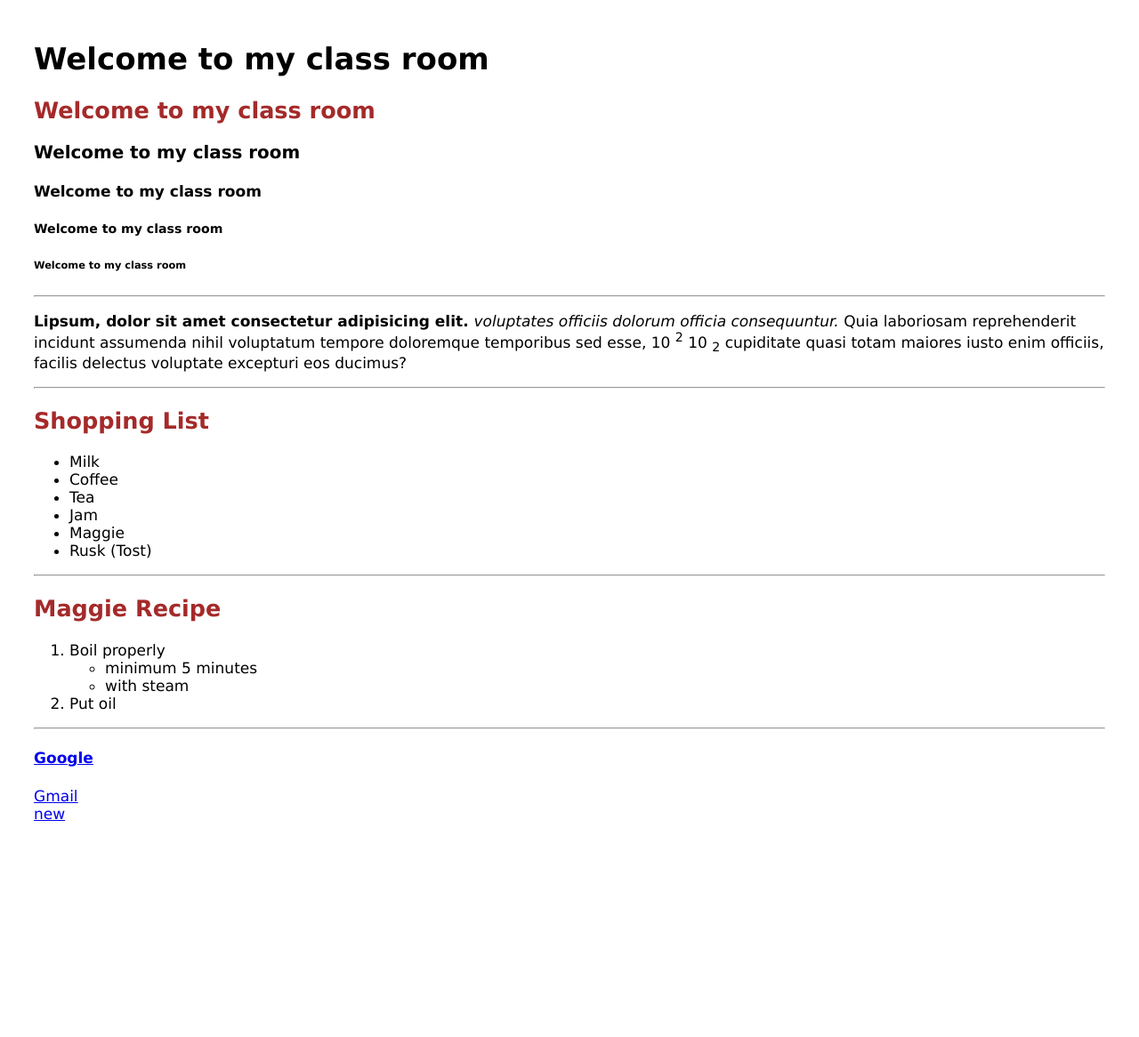
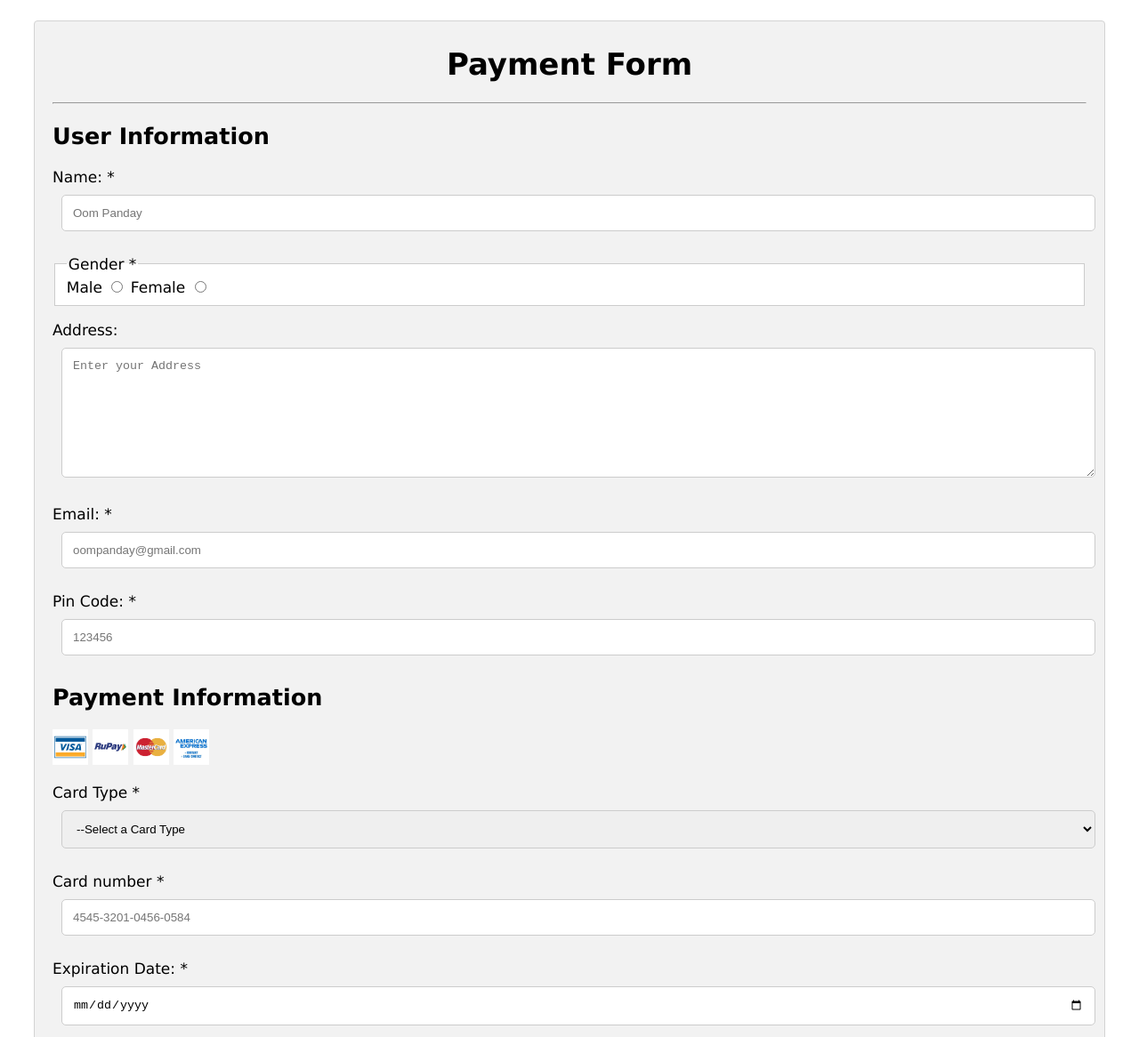
Before and after one commit to sanjayruddra/html, a plain HTML site: page index.html in a window 1280 px wide. Shown: the top 1166 px of the page at 89% size. Before the commit the page ends 948 px from the top, so only its background shows below. Drawn offline with Linux system fonts and the light colour scheme.

Commit message:
Add files via upload

```diff
--- a/index.html
+++ b/index.html
@@ -3,48 +3,66 @@
 <head>
     <meta charset="UTF-8">
     <meta name="viewport" content="width=device-width, initial-scale=1.0">
-    <title>My first web plan </title>
+    <title>Payment Form</title>
     <link rel="stylesheet" href="style.css">
-    <style>
-        h2{
-            color:brown;
-        }
-    </style>
-</head>
+    </head>
+
 <body>
-    <h1>Welcome to my class room</h1>
-    <h2>Welcome to my class room</h2>
-    <h3>Welcome to my class room</h3>
-    <h4>Welcome to my class room</h4>
-    <h5>Welcome to my class room</h5>
-    <h6>Welcome to my class room</h6>
-    <hr>
-    <p> <b>Lipsum, dolor sit amet consectetur adipisicing elit. </b> <i> voluptates officiis dolorum officia consequuntur. </i>Quia laboriosam reprehenderit incidunt assumenda nihil voluptatum tempore doloremque temporibus sed esse, 10 <sup>2</sup> 10 <sub>2</sub> cupiditate quasi totam maiores iusto enim officiis, facilis delectus voluptate excepturi eos ducimus? </p>
-    <hr>
-    <h2>Shopping List</h2>
-    <ul>
-        <li>Milk</li>
-        <li>Coffee</li>
-        <li>Tea</li>
-        <li>Jam</li>
-        <li>Maggie</li>
-        <li>Rusk (Tost)</li>
-    </ul>
-    <hr>
-    <h2>Maggie Recipe</h2>
-    <ol type="1">
-        <li>Boil properly</li>
-        <ul>
-            <li>minimum 5 minutes</li>
-            <li>with steam</li>
-        </ul>
-        <li>Put oil</li>
-    </ol>
-    <hr>
-    <a href="https://www.google.com" target="_blank"><h4>Google</a></h4
-    <br>
-    <a href="https://accounts.google.com/" target="_blank">Gmail</a>
-    <br>
-    <a href="new.html" terget="_blank">new</a>
-    </body>
+    <div class="container">
+        <form action="" method="get">
+            <h1 class="main_heading">Payment Form</h1>
+            <hr>
+            <h2>User Information</h2>
+            <p>Name: *
+                <input type="text" required name="name" placeholder="Oom Panday">
+            </p>
+            <p>
+            <fieldset>
+                <legend>Gender *</legend>
+                Male <input type="radio" name="gender" id="Male" required> Female <input type="radio" name="gender" id="Female" required>
+            </fieldset>
+            </p>
+            <p>
+                Address: <textarea placeholder="Enter your Address" id="address" cols="100" rows="8"></textarea>
+            </p>
+            <p>
+                Email: * <input type="Email" Name="Email" id="Email" placeholder="oompanday@gmail.com">
+            </p>
+            <p>
+                Pin Code: * <input type="number" name="pincode" id="pincode" placeholder="123456">
+            </p>
+            <h2>Payment Information</h2>
+            <img src="visa-logo.png" alt="src">
+            <img src="images.png" alt="src">
+            <img src="master.png" alt="src">
+            <img src="express.jpg" alt="">
+            <p>Card Type *
+                <select name="card_type" id="card_type" required>
+                <option value="">--Select a Card Type</option>
+                <option value="Visa">Visa</option>
+                <option value="Master Card">Master Card</option>
+                <option value="Rupay">Rupay</option>
+        </select>
+            </p>
+            <p>
+            Card number * <input type="number" name="Card_number" id="Card_number" placeholder="4545-3201-0456-0584">
+            </p>
+            <p>
+                Expiration Date: * <input type="date" name="exp_date" id="exp_date" required>
+            </p>
+            <p>
+                CVV * <input type="password" name="password" id="CVV" placeholder="***">
+            </p>
+            <p>
+                <input type="submit" value="Pay Now" id="click" onclick="alert('Submitted')">
+            </p>
+            </form>
+    </div>
+    <script src="index.js">
+
+    </script>
+
+
+</body>
+
 </html>
```
